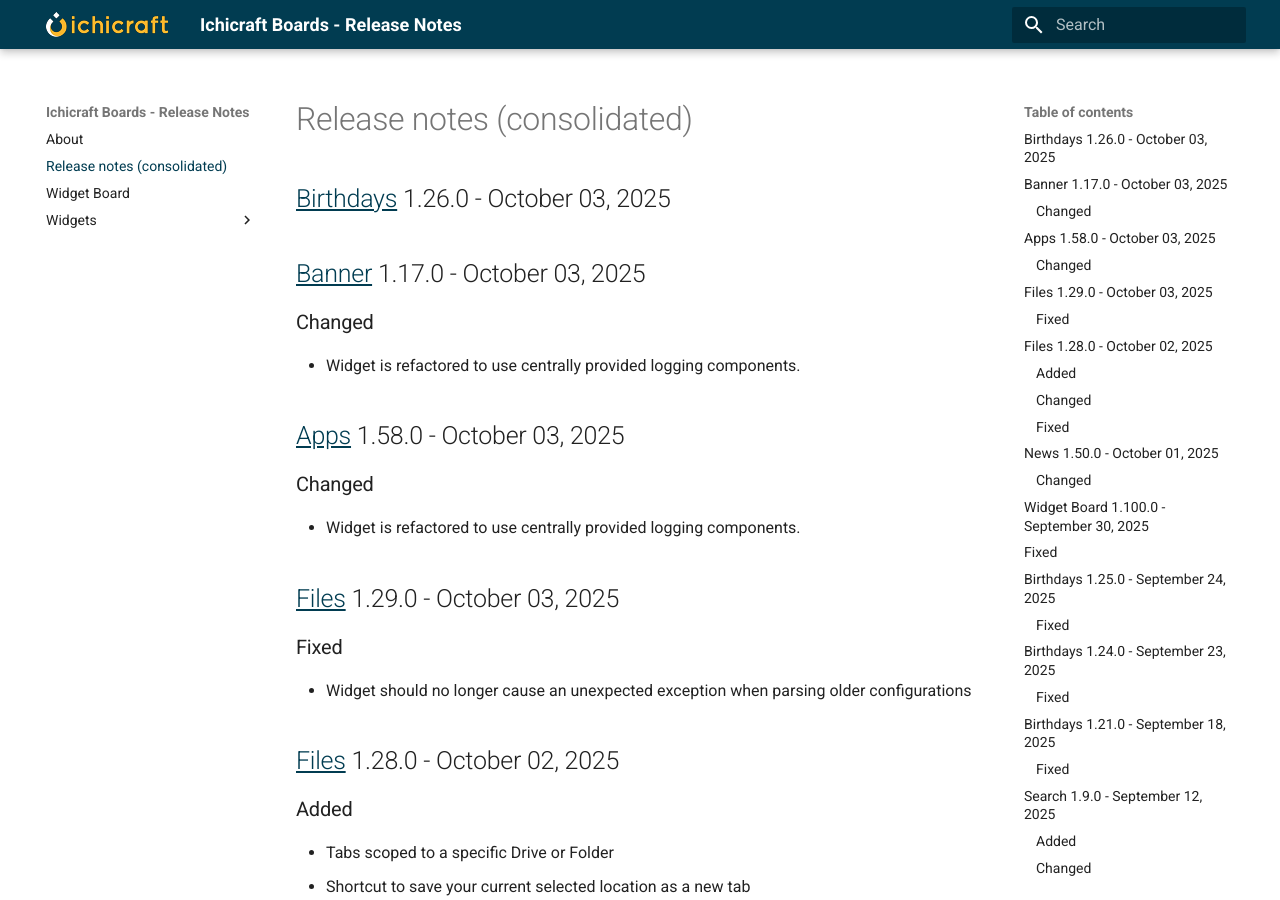
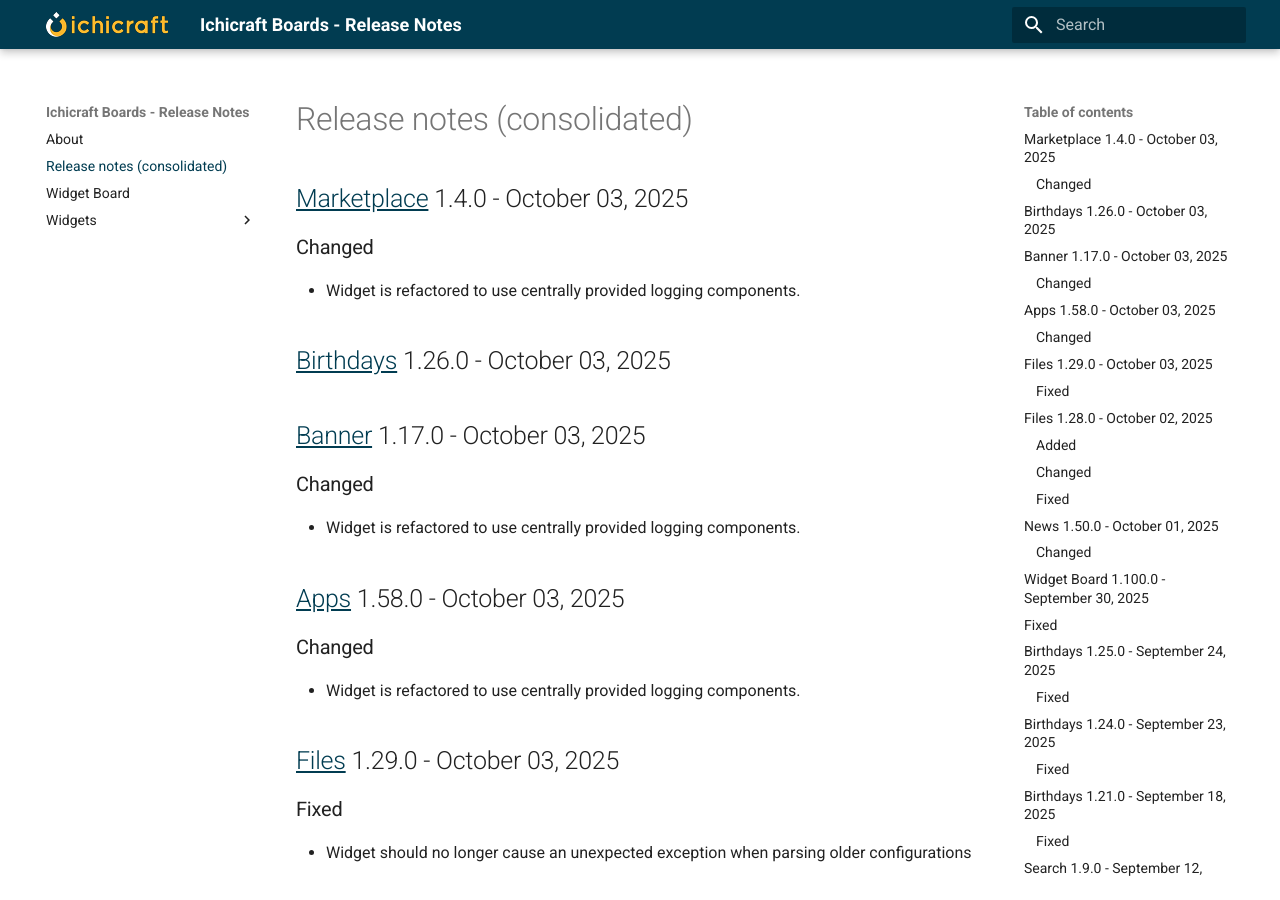
Before and after one commit to ichicraft/widgets-docs, an MkDocs documentation site: the page built from docs/Release-notes-(consolidated).md, in a window 1280 px wide and 900 px high. Built offline with MkDocs 1.6.1 and Material for MkDocs 9.7.7, drawn with Linux system fonts in a browser that asks for light colours.

Commit message:
Release notes updated by BuildService

```diff
--- a/docs/Release-notes-(consolidated).md
+++ b/docs/Release-notes-(consolidated).md
@@ -1,3 +1,8 @@
+## [Marketplace](./Widgets/Marketplace.md) 1.4.0 - October 03, 2025
+
+### Changed
+- Widget is refactored to use centrally provided logging components.
+
 ## [Birthdays](./Widgets/Birthdays.md) 1.26.0 - October 03, 2025
 
 
--- a/docs/Widgets/Marketplace.md
+++ b/docs/Widgets/Marketplace.md
@@ -1,3 +1,8 @@
+## 1.4.0 - October 03, 2025
+
+### Changed
+- Widget is refactored to use centrally provided logging components.
+
 ## 1.3.0 - June 19, 2025
 
 ### Added
```
